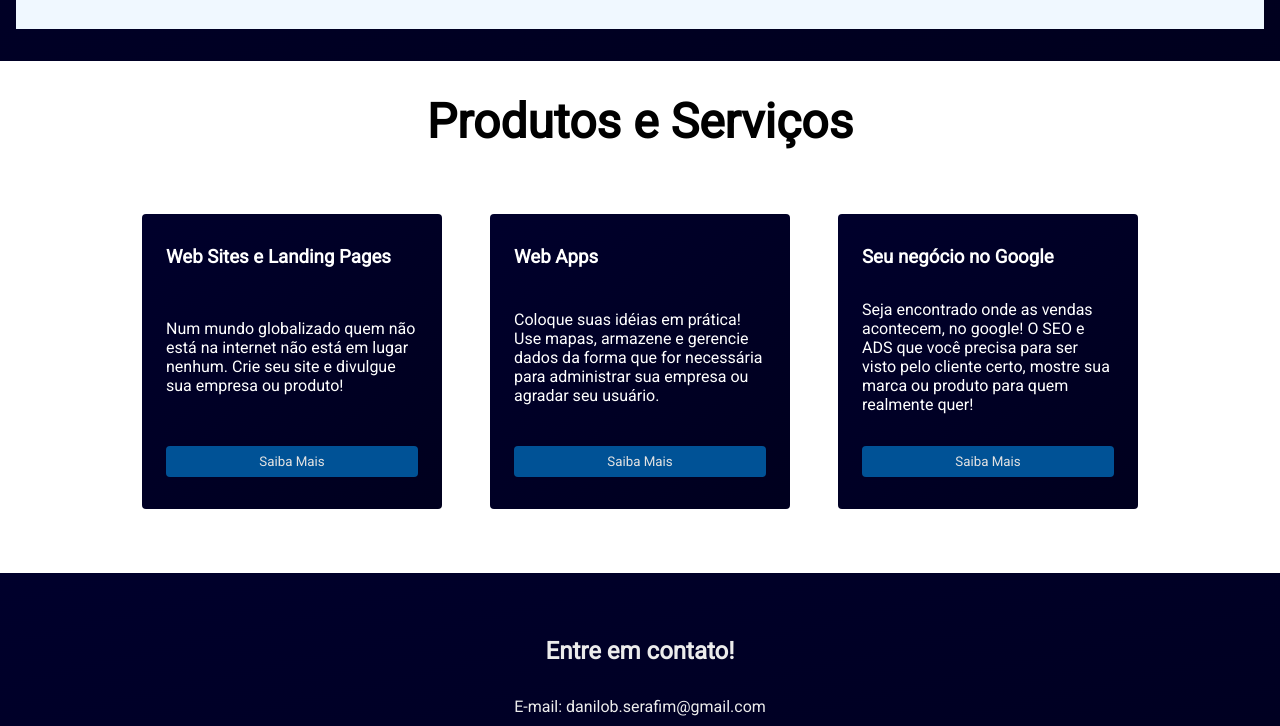
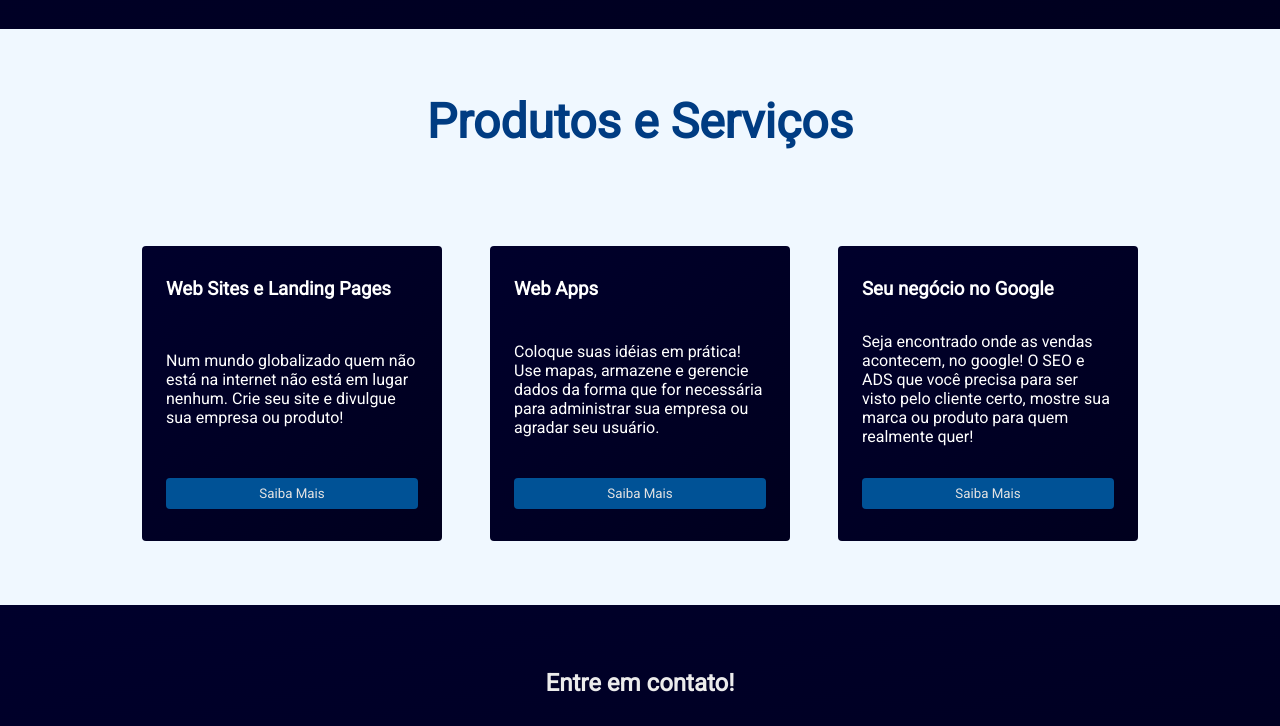
Before and after one commit to danilobserafim/landingpage, a plain HTML site: page index.html in a window 1280 px wide. Shown: the part 1087-1813 px from the top of the page. Drawn offline with Linux system fonts and the light colour scheme; a web font is replaced by a local one.

```diff
--- a/google/style.css
+++ b/google/style.css
@@ -2,6 +2,7 @@
     margin: 0;
     padding: 0;
     box-sizing: border-box;
+    font-family: Roboto, "sans-serif";
     }
 
     body{
--- a/style.css
+++ b/style.css
@@ -143,7 +143,6 @@ html{
 }
 #conhecimentos{
     background-color: aliceblue;
-    color: var(--blueHover);
     padding: 0 0 32px 0;
 }
 #conhecimentos h2{
@@ -156,7 +155,6 @@ html{
     flex-wrap: wrap;
     gap: 16px;
     justify-content: center;
-    margin-top: 16px;
 }
 .skill{
     width: 80px;
@@ -166,19 +164,24 @@ html{
     width: 48px;
 }
 #tags{
-    margin: 64px 0;
+    padding: 64px 0;
     display: flex;
     justify-content: center;
     flex-wrap: wrap;
     gap: 48px;
 }
+#servicos{
+    background: aliceblue;
+
+}
 #servicos h2{
     text-align: center;
-    margin-top: 64px;
+    padding-top: 64px;
 }
 #conhecimentos h2, #servicos h2{
+    color: var(--blueHover);
     font-size: 3rem;
-    margin:  32px 0;
+    margin:  0 0 32px 0;
 }
 .tag{
     background: linear-gradient(to right bottom, rgb(0, 0, 44), rgb(0, 0, 30));
--- a/webapp/style.css
+++ b/webapp/style.css
@@ -2,6 +2,7 @@
     margin: 0;
     padding: 0;
     box-sizing: border-box;
+    font-family: Roboto,"sans-serif";
     }
 
     body{
```
Also changed, not shown: google/index.html (+5 -0 lines), webapp/index.html (+5 -0 lines).
